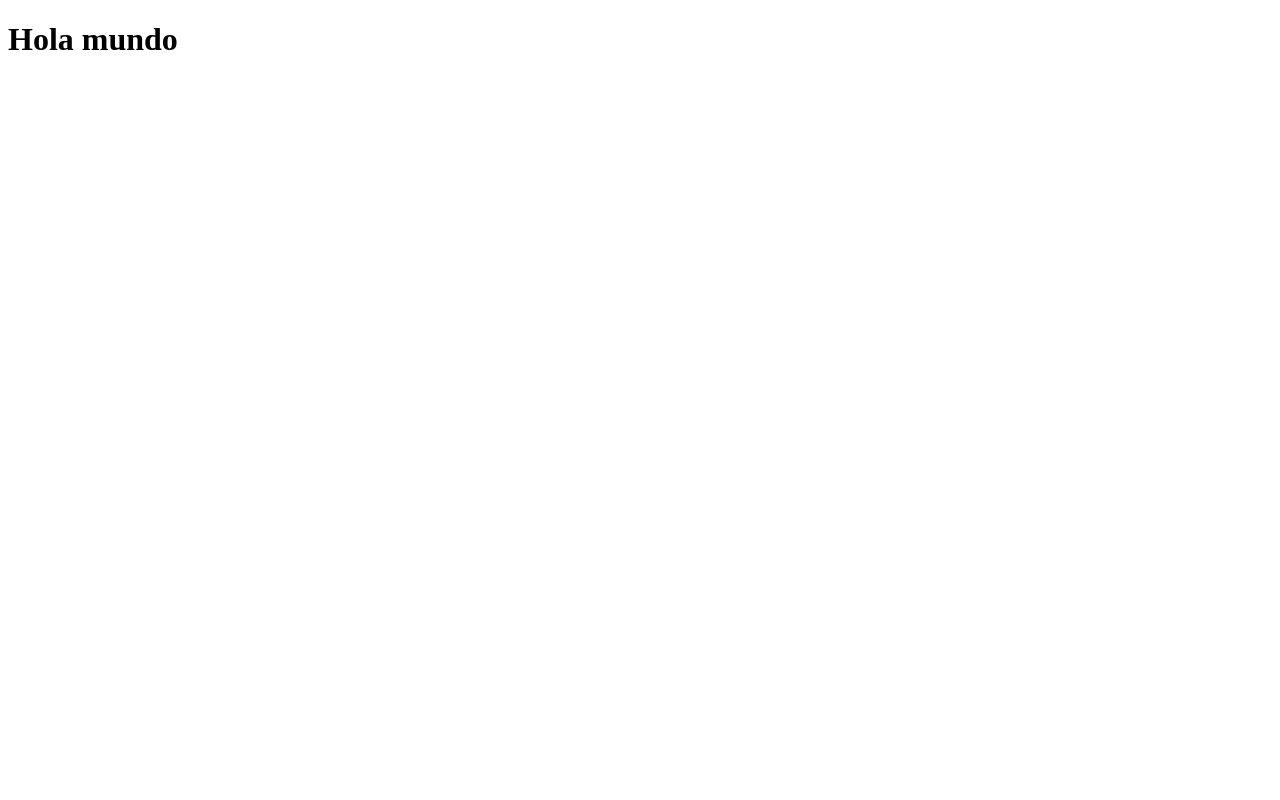
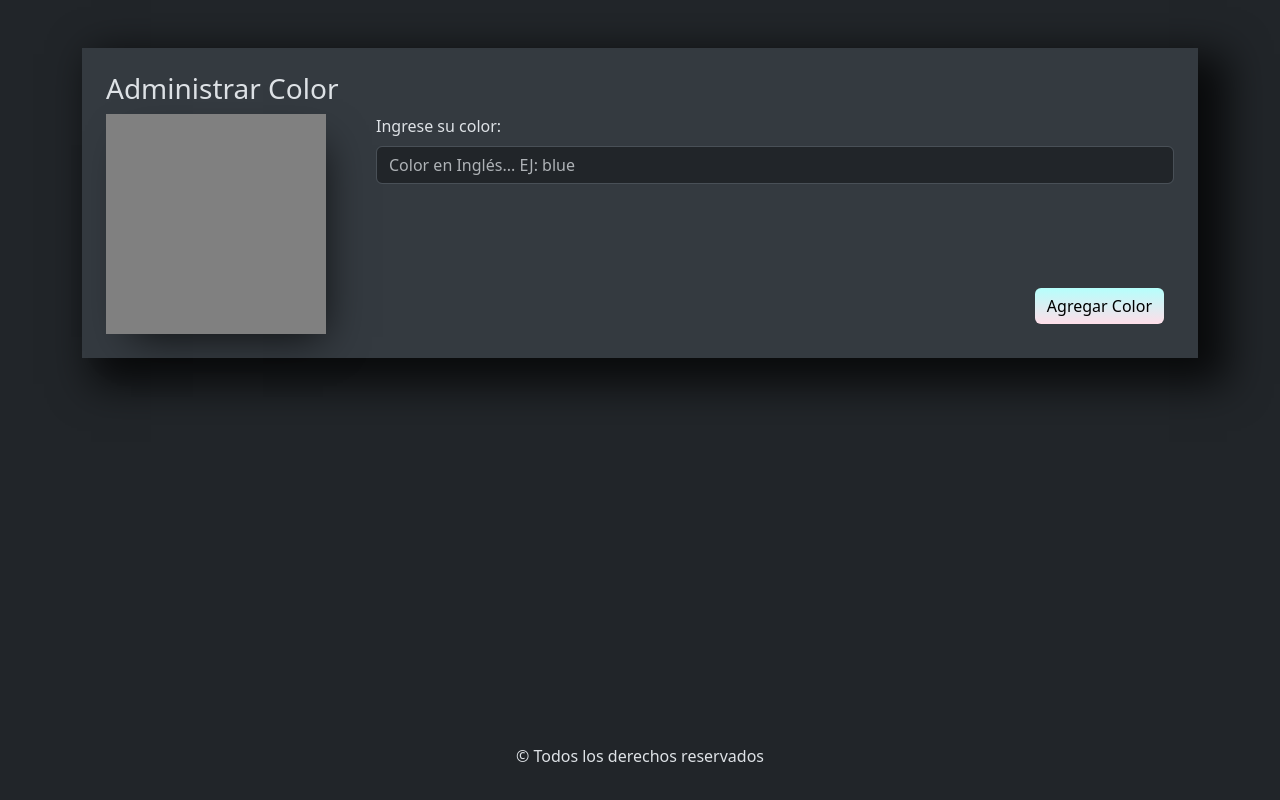
Before and after one commit to mauroarms/tpReactEjer6, a React (Vite) app: page / in a window 1280 px wide. Built offline with nearby package versions, Linux system fonts and the light colour scheme.

Commit message:
Se creó la interfaz de usuario principal

```diff
--- a/index.html
+++ b/index.html
@@ -6,7 +6,7 @@
     <meta name="viewport" content="width=device-width, initial-scale=1.0" />
     <title>Ejercicio 6</title>
   </head>
-  <body>
+  <body data-bs-theme="dark">
     <div id="root"></div>
     <script type="module" src="/src/main.jsx"></script>
   </body>
--- a/src/App.jsx
+++ b/src/App.jsx
@@ -1,10 +1,21 @@
+import "bootstrap/dist/css/bootstrap.min.css";
+import Footer from "./components/Footer";
+import FormularioColor from "./components/FormularioColor";
+import { Container } from "react-bootstrap";
+
 function App() {
-
   return (
     <>
-      <h1>Hola mundo</h1>
+      <Container>
+        <div className="bg-light-subtle p-4 mt-5 sombra">
+          <h3>Administrar Color</h3>
+          <FormularioColor></FormularioColor>
+        </div>
+      </Container>
+
+      <Footer></Footer>
     </>
-  )
+  );
 }
 
-export default App
+export default App;
--- /dev/null
+++ b/src/app.css
@@ -0,0 +1,80 @@
+#root{
+    min-height: 100vh;
+    display: flex;
+    flex-direction: column;
+}
+
+.container{
+    flex-grow: 1;
+}
+
+.sombra{
+    -webkit-box-shadow: 19px 16px 39px 10px rgba(0,0,0,0.75);
+    -moz-box-shadow: 19px 16px 39px 10px rgba(0,0,0,0.75);
+    box-shadow: 19px 16px 39px 10px rgba(0,0,0,0.75);
+}
+
+.caja{
+    background-color: gray;
+    -webkit-box-shadow: 11px 17px 40px -14px rgba(0,0,0,0.75);
+    -moz-box-shadow: 11px 17px 40px -14px rgba(0,0,0,0.75);
+    box-shadow: 11px 17px 40px -14px rgba(0,0,0,0.75);
+    min-height: 220px;
+    min-width: 220px;
+    margin-right: 50px;
+}
+.contenidoPrincipal{
+    display: flex;
+    flex-direction: row;
+
+}
+.formularioColor{
+    position: relative;
+}
+
+.btnEnviar{
+    position: absolute;
+    color: black;
+    bottom: 10px;
+    right: 10px;
+    background-color: #FFDEE9;
+    background-image: linear-gradient(0deg, #FFDEE9 0%, #B5FFFC 100%);
+    border: none;
+}
+
+.btnEnviar:hover{
+    background-color: #ff84ac;
+    background-image: linear-gradient(0deg, #ff84ac 0%, #8cfffd 100%);
+    color: black;
+}
+
+@media screen and (max-width: 767px) {
+
+    .contenidoPrincipal{
+        flex-direction: column;
+        align-items: center;
+    }
+    .caja{
+        margin: 30px 0;
+        max-height: 220px;
+        max-width: 220px;
+        margin-right: 0px;
+    }
+    .formularioColor{
+        position: static;
+        display: flex;
+        flex-direction: column;
+    }
+    .btnEnviar{
+        margin: 10px auto;
+        position: static;
+    }
+
+
+}
+
+
+
+@media screen and (min-width: 767px) and (max-width:1080px){
+
+}
--- /dev/null
+++ b/src/components/CajaColor.jsx
@@ -0,0 +1,26 @@
+const CajaColor = () => {
+  return (
+    <div className="contenidoPrincipal">
+      <MuestraColor color={color}></MuestraColor>
+
+      <Form className="w-100 formularioColor">
+        <Form.Group className="mb-3 ">
+          <Form.Label>Ingrese su color:</Form.Label>
+          <Form.Control
+            id="disabledTextInput"
+            placeholder="Color en Inglés... EJ: blue"
+            className="w-100"
+            onChange={(e) => setColor(e.target.value)}
+            value={color}
+          />
+        </Form.Group>
+
+        <Button type="submit" className="btnEnviar">
+          Agregar Color
+        </Button>
+      </Form>
+    </div>
+  );
+};
+
+export default CajaColor;
--- /dev/null
+++ b/src/components/Footer.jsx
@@ -0,0 +1,9 @@
+const Footer = () => {
+    return (
+        <footer className='p-3 text-center' data-bs-theme="dark">
+            <p>&copy; Todos los derechos reservados</p>
+        </footer>
+    );
+};
+
+export default Footer;
--- /dev/null
+++ b/src/components/FormularioColor.jsx
@@ -0,0 +1,34 @@
+import { Form, Button } from "react-bootstrap";
+import MuestraColor from "./MuestraColor";
+import { useState, useEffect } from "react";
+
+const FormularioColor = () => {
+
+  const [color, setColor] = useState("")
+
+
+  return (
+    <>
+      <div className="contenidoPrincipal">
+        <MuestraColor color={color}></MuestraColor>
+
+        <Form className="w-100 formularioColor">
+          <Form.Group className="mb-3 ">
+            <Form.Label>Ingrese su color:</Form.Label>
+            <Form.Control
+              id="disabledTextInput"
+              placeholder="Color en Inglés... EJ: blue"
+              className="w-100"
+              onChange={(e) => setColor(e.target.value)}
+              value={color}
+            />
+          </Form.Group>
+
+          <Button type="submit" className="btnEnviar">Agregar Color</Button>
+        </Form>
+      </div>
+    </>
+  );
+};
+
+export default FormularioColor;
--- /dev/null
+++ b/src/components/ListaColor.jsx
@@ -0,0 +1,11 @@
+import React from 'react';
+
+const ListaColor = () => {
+    return (
+        <div>
+
+        </div>
+    );
+};
+
+export default ListaColor;
--- /dev/null
+++ b/src/components/MuestraColor.jsx
@@ -0,0 +1,9 @@
+const MuestraColor = ({ color }) => {
+  const colorDeCaja = {
+    backgroundColor: color,
+  };
+
+  return <div className="caja" style={colorDeCaja}></div>;
+};
+
+export default MuestraColor;
--- a/src/main.jsx
+++ b/src/main.jsx
@@ -1,10 +1,10 @@
 import React from 'react'
 import ReactDOM from 'react-dom/client'
 import App from './App.jsx'
-
+import "./app.css"
 
 ReactDOM.createRoot(document.getElementById('root')).render(
   <React.StrictMode>
-    <App />
+    <App/>
   </React.StrictMode>,
 )
```
